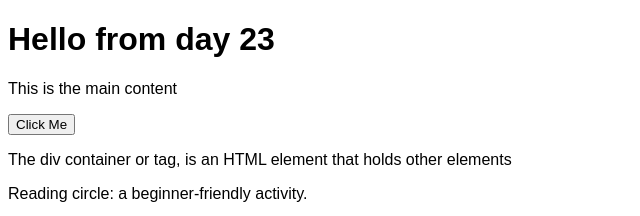
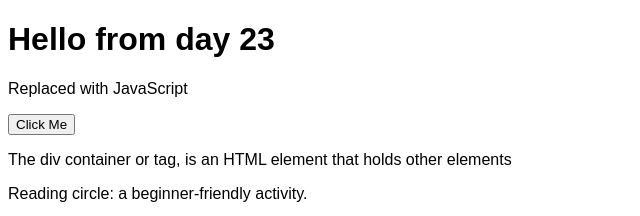
Before and after one commit to andrewboug/level1-week5, a plain HTML site: page Day23/index_mine.html in a window 1280 px wide. Shown: the top 216 px of the page, 0-640 px from the left. Drawn offline with Linux system fonts and the light colour scheme.

Commit message:
added TESTS and changed index_mine

```diff
--- a/Day23/index_mine.html
+++ b/Day23/index_mine.html
@@ -37,6 +37,6 @@
 
     <!-- Connecting JavaScript -->
     <!-- We add the  "defer" attribute to the script html tag to load the JS after the HTML -->
-    <script src="./script.js" type="text/javascript" defer></script>
+    <script src="./script_mine.js" type="text/javascript" defer></script>
   </body>
 </html>
```
Also changed, not shown: 1 other file.
